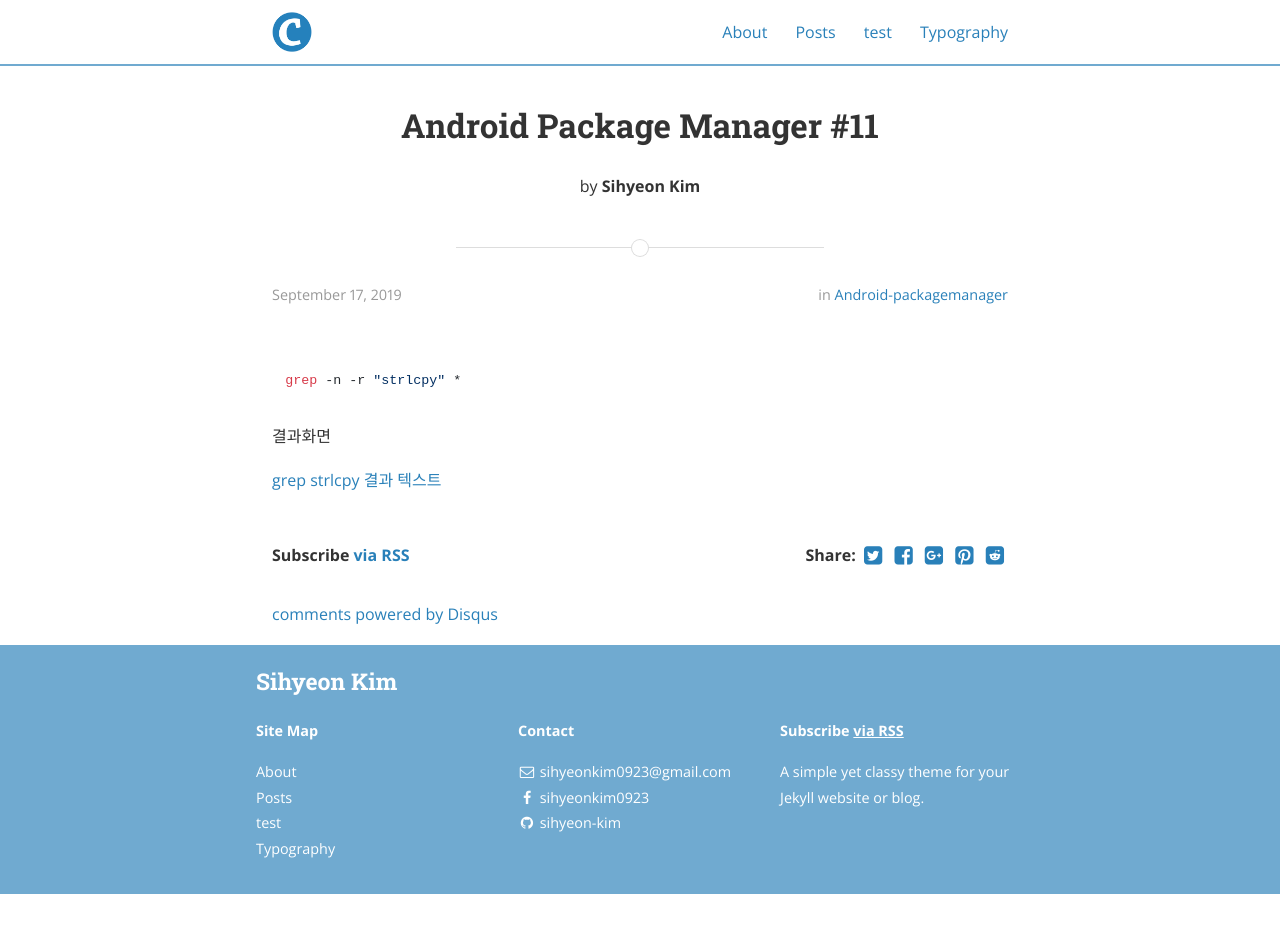
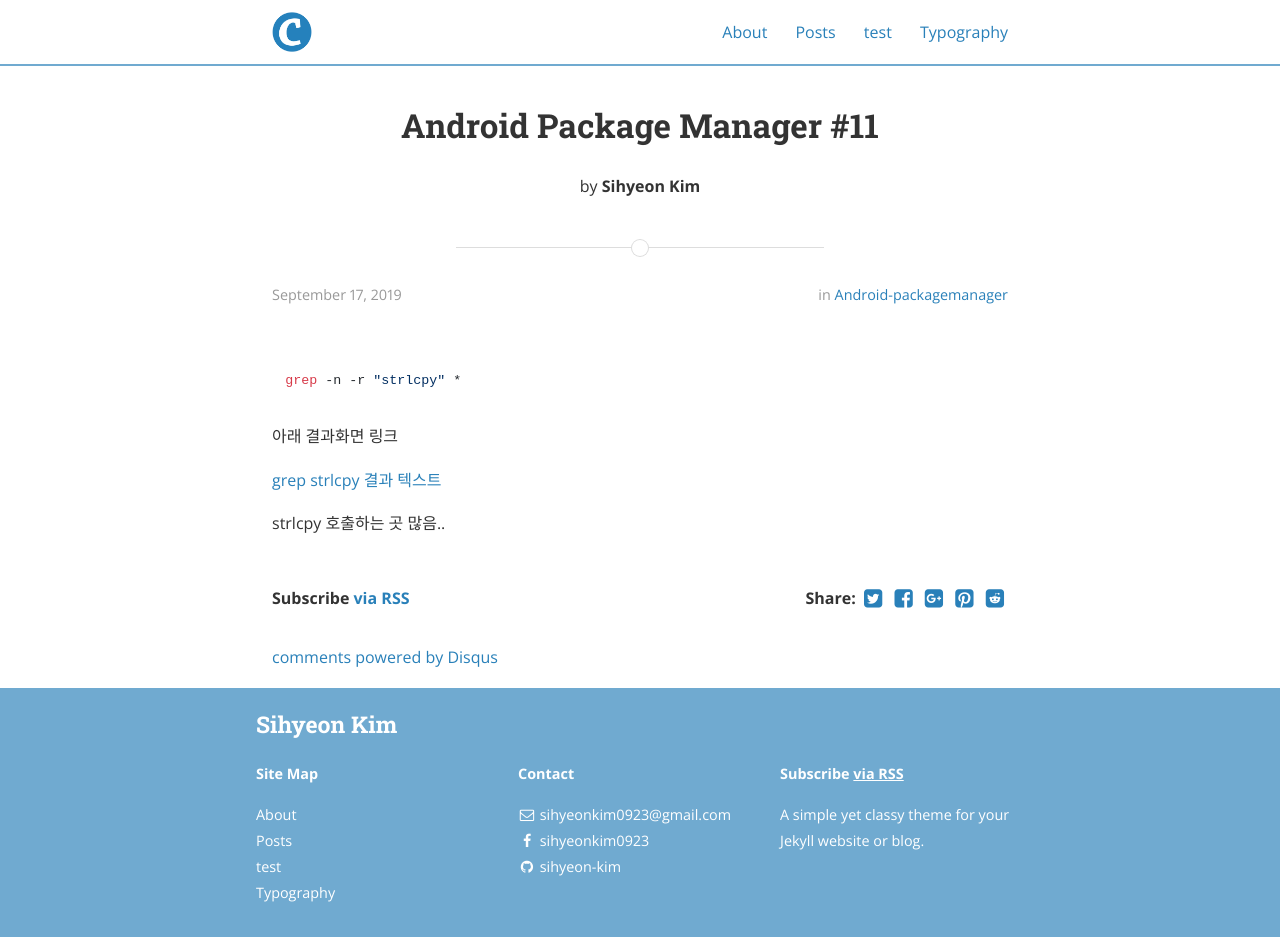
Before and after one commit to sihyeon-kim/sihyeon-kim.github.io, a Jekyll site: the page built from _posts/2019-09-17-Android-Package-Manager-#11.markdown, in a window 1280 px wide. Built offline with Jekyll 4.4.1, drawn with Linux system fonts in a browser that asks for light colours; nearby versions of some CDN libraries; comment, search, counter and statistics services are not loaded; before the commit the page ends 900 px from its top, so only the background shows below that.

Commit message:
Update 2019-09-17-Android-Package-Manager-#11.markdown

````diff
--- a/_posts/2019-09-17-Android-Package-Manager-#11.markdown
+++ b/_posts/2019-09-17-Android-Package-Manager-#11.markdown
@@ -9,6 +9,8 @@ categories: android-packagemanager
 ```
 grep -n -r "strlcpy" *
 ```
-결과화면
+아래 결과화면 링크
 
 [grep strlcpy 결과 텍스트](/assets/grep-strlcpy)
+
+strlcpy 호출하는 곳 많음..
````
